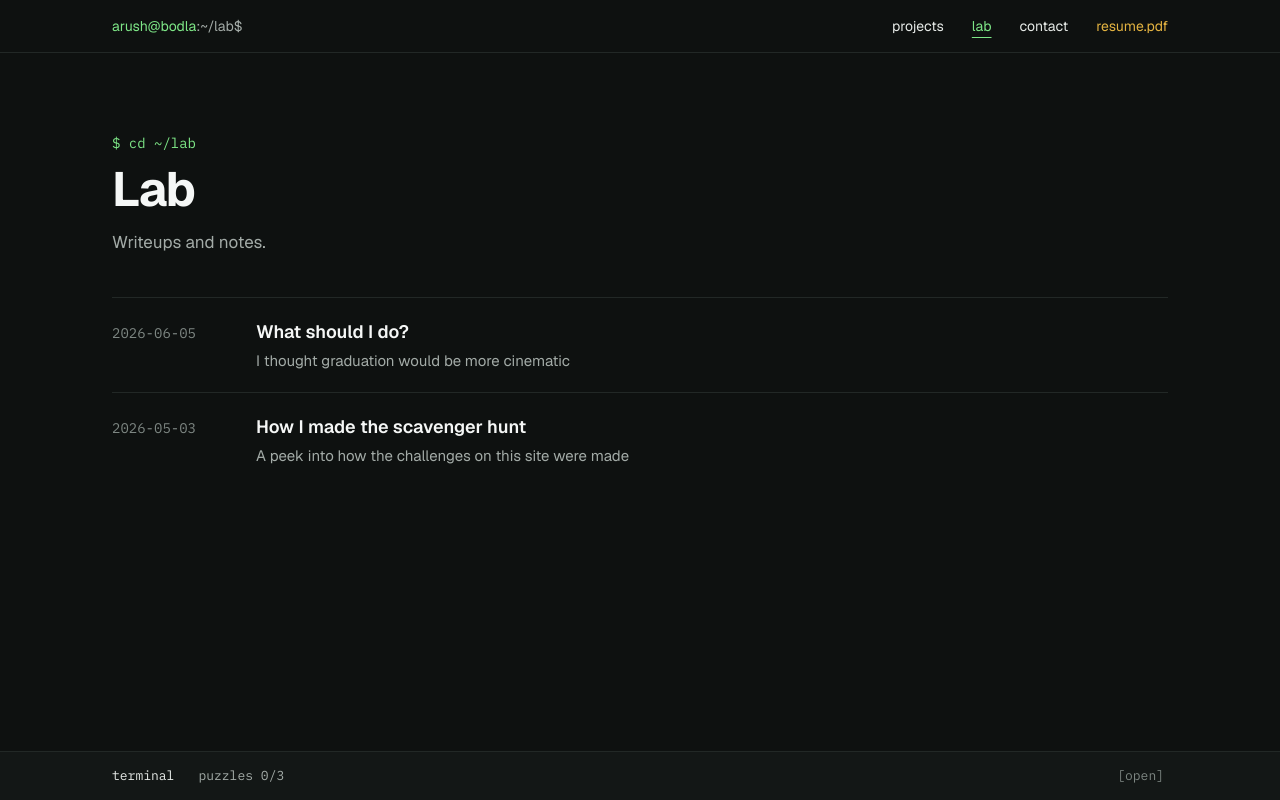
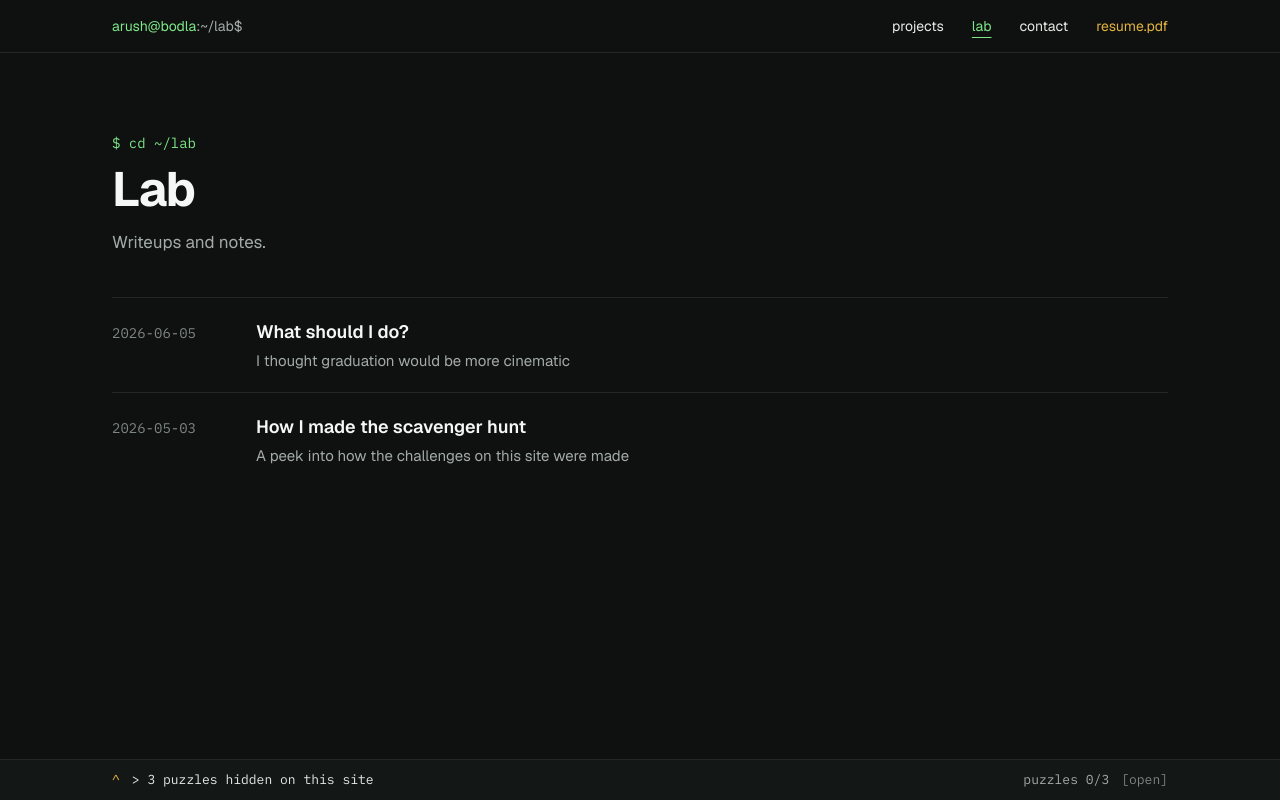
Before and after one commit to ArushNo1/PortfolioWebsite, a Next.js app: page /lab in a window 1280 px wide. Built offline with nearby package versions, Linux system fonts and the light colour scheme.

Commit message:
Terminal drawer: teaser bar, global Escape/click-outside close, shorter shell, hidden inner scrollbar (#9)

```diff
--- a/src/components/challenges/TerminalDrawer.tsx
+++ b/src/components/challenges/TerminalDrawer.tsx
@@ -78,10 +78,16 @@ const puzzles: Puzzle[] = [
   },
 ]
 
-// Replaces the footer on every page: a bar pinned to the bottom of the viewport that opens
+// A bar pinned to the bottom of the viewport that opens
 // upward into a working shell. The three CTF puzzles live inside it. /#challenges opens it.
 const WELCOME: Line[] = [
   { kind: 'dim', text: 'arush-sh 1.0. type help to look around, puzzle to start the ctf.' },
+]
+
+const teasers = (left: number) => [
+  "there's a shell down here. click to open",
+  left ? `${left} puzzle${left === 1 ? '' : 's'} hidden on this site` : 'all 3 puzzles solved. nice.',
+  'type help once it opens',
 ]
 
 export default function TerminalDrawer() {
@@ -93,6 +99,8 @@ export default function TerminalDrawer() {
   const [lines, setLines] = useState<Line[]>(WELCOME)
   const [history, setHistory] = useState<string[]>([])
   const [cursor, setCursor] = useState<number | null>(null)
+  const [teaser, setTeaser] = useState(0)
+  const sectionRef = useRef<HTMLElement>(null)
   const inputRef = useRef<HTMLInputElement>(null)
   const scrollRef = useRef<HTMLDivElement>(null)
 
@@ -111,7 +119,22 @@ export default function TerminalDrawer() {
   }, [])
 
   useEffect(() => {
-    if (open) inputRef.current?.focus({ preventScroll: true })
+    if (open) {
+      inputRef.current?.focus({ preventScroll: true })
+      // Escape from anywhere, and a click anywhere outside the drawer, closes it
+      const onKey = (e: KeyboardEvent) => e.key === 'Escape' && setOpen(false)
+      const onPointer = (e: PointerEvent) => {
+        if (!sectionRef.current?.contains(e.target as Node)) setOpen(false)
+      }
+      window.addEventListener('keydown', onKey)
+      document.addEventListener('pointerdown', onPointer)
+      return () => {
+        window.removeEventListener('keydown', onKey)
+        document.removeEventListener('pointerdown', onPointer)
+      }
+    }
+    const id = setInterval(() => setTeaser((t) => t + 1), 4000)
+    return () => clearInterval(id)
   }, [open])
 
   useEffect(() => {
@@ -119,6 +142,7 @@ export default function TerminalDrawer() {
   }, [lines])
 
   const solvedCount = solved.filter(Boolean).length
+  const teaserLines = teasers(3 - solvedCount)
 
   const execute = useCallback(
     (cmd: string) => {
@@ -183,8 +207,6 @@ export default function TerminalDrawer() {
         setCursor(next)
         setInput(history[next])
       }
-    } else if (e.key === 'Escape') {
-      setOpen(false)
     } else if (e.key === 'l' && e.ctrlKey) {
       e.preventDefault()
       setLines([])
@@ -202,26 +224,34 @@ export default function TerminalDrawer() {
 
   return (
     <section
+      ref={sectionRef}
       id="challenges"
       aria-label="Terminal"
       // Column-reversed so the bar stays at the bottom and the shell grows upward above it
       className={`sticky bottom-0 z-40 mt-16 flex flex-col-reverse border-t border-terminal-border bg-terminal-surface font-mono ${open ? 'crt' : ''}`}
     >
       <div className={open ? 'border-t border-terminal-border' : ''}>
-        <div className="relative z-10 flex items-center gap-6 mx-auto w-full max-w-6xl px-6 md:px-12 py-2 text-[13px]">
-          <span className={open ? 'border-b border-terminal-green pb-0.5' : ''}>terminal</span>
-          <span className="text-terminal-green-dim">puzzles {solvedCount}/3</span>
-          <span className="flex-1" />
         <button
           type="button"
           onClick={() => setOpen((o) => !o)}
           aria-expanded={open}
           aria-controls="terminal-shell"
-            className="min-h-[32px] px-1 text-terminal-green-muted hover:text-terminal-green transition-colors duration-200"
+          className="group relative z-10 flex min-h-[40px] items-center gap-3 mx-auto w-full max-w-6xl px-6 md:px-12 py-2 text-left text-[13px] focus-visible:outline focus-visible:outline-2 focus-visible:-outline-offset-2 focus-visible:outline-terminal-green"
         >
-            {open ? '[close]' : '[open]'}
+          <span aria-hidden className="text-terminal-amber">{open ? 'v' : '^'}</span>
+          {open ? (
+            <span className="border-b border-terminal-green pb-0.5">terminal</span>
+          ) : (
+            <span className="truncate text-terminal-white group-hover:text-terminal-amber transition-colors duration-200">
+              &gt; {teaserLines[teaser % teaserLines.length]}
+            </span>
+          )}
+          <span className="flex-1" />
+          <span className="shrink-0 text-terminal-green-dim">puzzles {solvedCount}/3</span>
+          <span className="shrink-0 text-terminal-green-muted group-hover:text-terminal-green transition-colors duration-200">
+            {open ? '[esc]' : '[open]'}
+          </span>
         </button>
-        </div>
       </div>
 
       {open && (
@@ -231,7 +261,7 @@ export default function TerminalDrawer() {
           onClick={() => {
             if (!window.getSelection()?.toString()) inputRef.current?.focus({ preventScroll: true })
           }}
-          className="relative z-10 mx-auto w-full max-w-6xl h-[45vh] max-h-[420px] overflow-y-auto px-6 md:px-12 pt-4 pb-5 text-sm md:text-[15px] leading-relaxed"
+          className="relative z-10 mx-auto w-full max-w-6xl h-[40vh] max-h-[360px] overflow-y-auto [scrollbar-width:none] [&::-webkit-scrollbar]:hidden px-6 md:px-12 pt-4 pb-5 text-sm md:text-[15px] leading-relaxed"
         >
           <div role="log" aria-live="polite">
             {lines.map((l, i) =>
```
Lines whose indentation alone changed are shown as unchanged.
